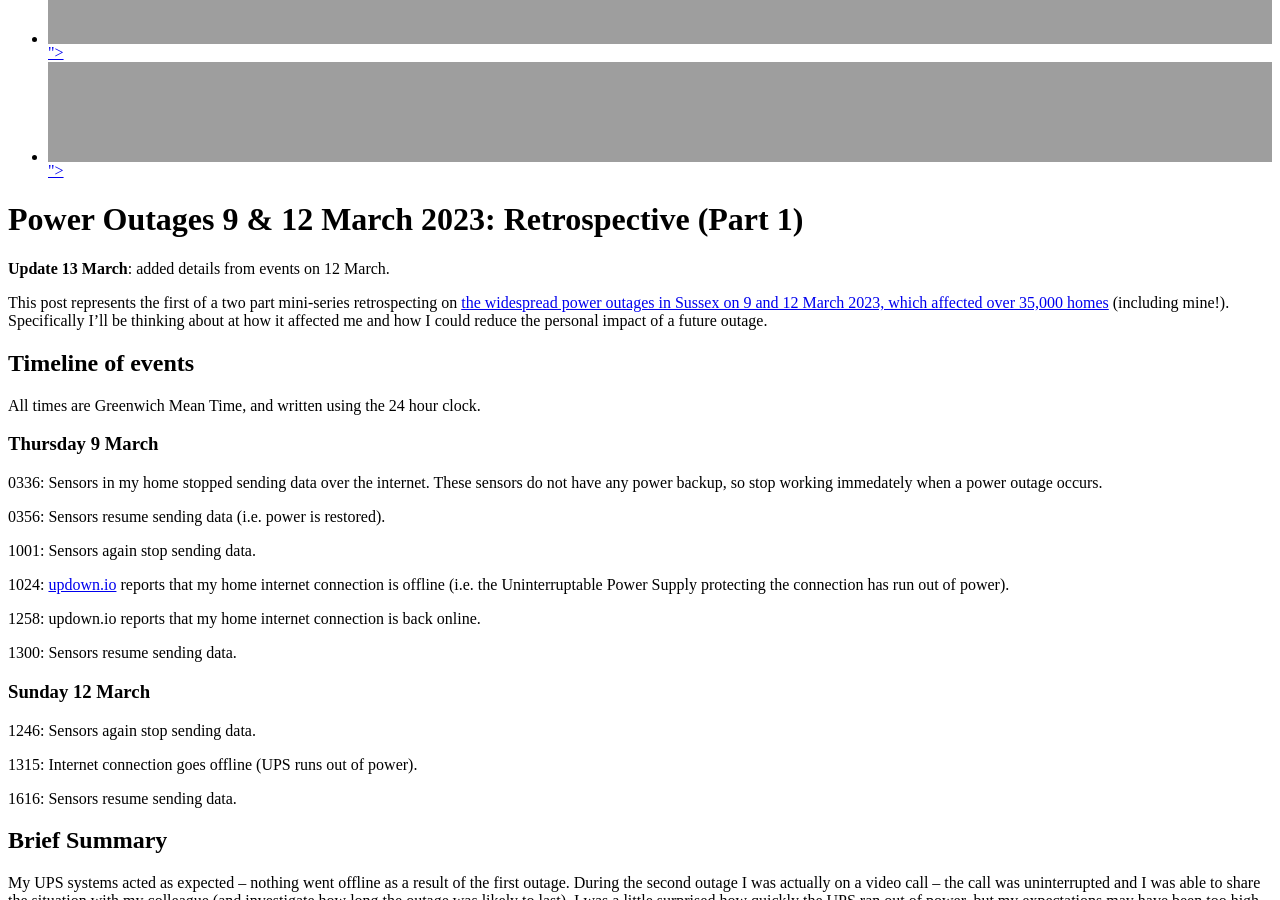
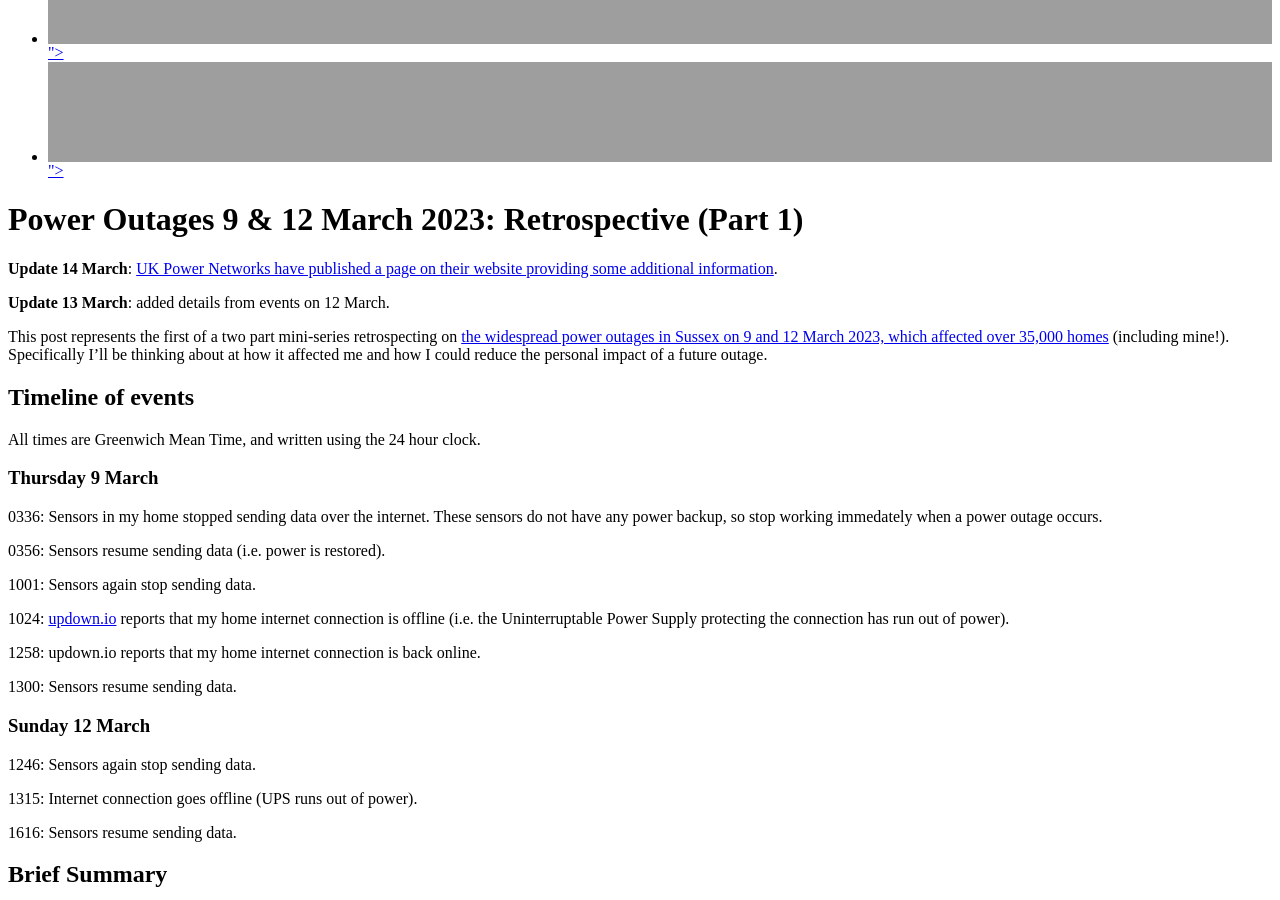
Before and after one commit to BenjaminEHowe/beh.uk, a Jekyll site: the page built from _posts/2023-03-10-power-outage-retro-part-1.md, in a window 1280 px wide and 900 px high, scrolled down 740 px. Built offline with Jekyll 4.4.1, drawn with Linux system fonts in a browser that asks for light colours.

Commit message:
Added UKPN link

```diff
--- a/_posts/2023-03-10-power-outage-retro-part-1.md
+++ b/_posts/2023-03-10-power-outage-retro-part-1.md
@@ -3,6 +3,8 @@ layout: default
 title: "Power Outages 9 & 12 March 2023: Retrospective (Part 1)"
 categories: networking
 ---
+
+**Update 14 March**: [UK Power Networks have published a page on their website providing some additional information](https://web.archive.org/web/20230314142048/https://www.ukpowernetworks.co.uk/incident-detail/haywards-heath-and-burgess-hill).
 
 **Update 13 March**: added details from events on 12 March.
 
```
